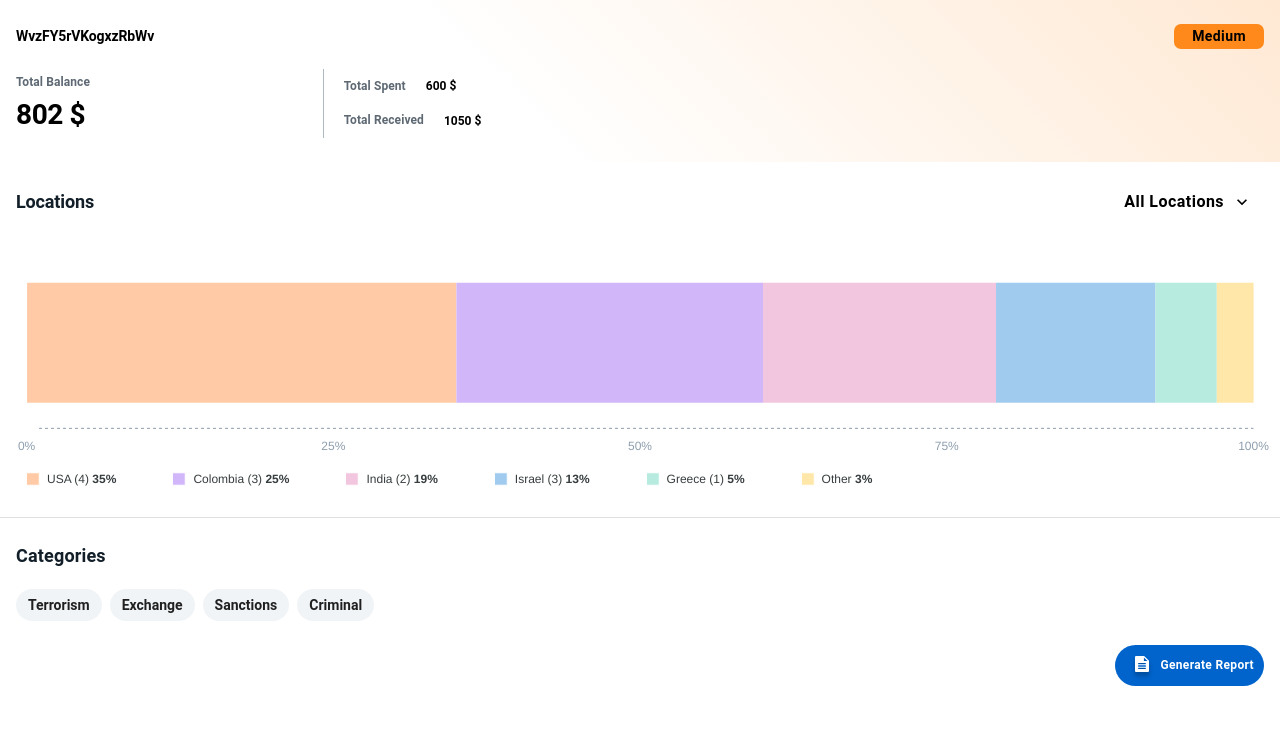
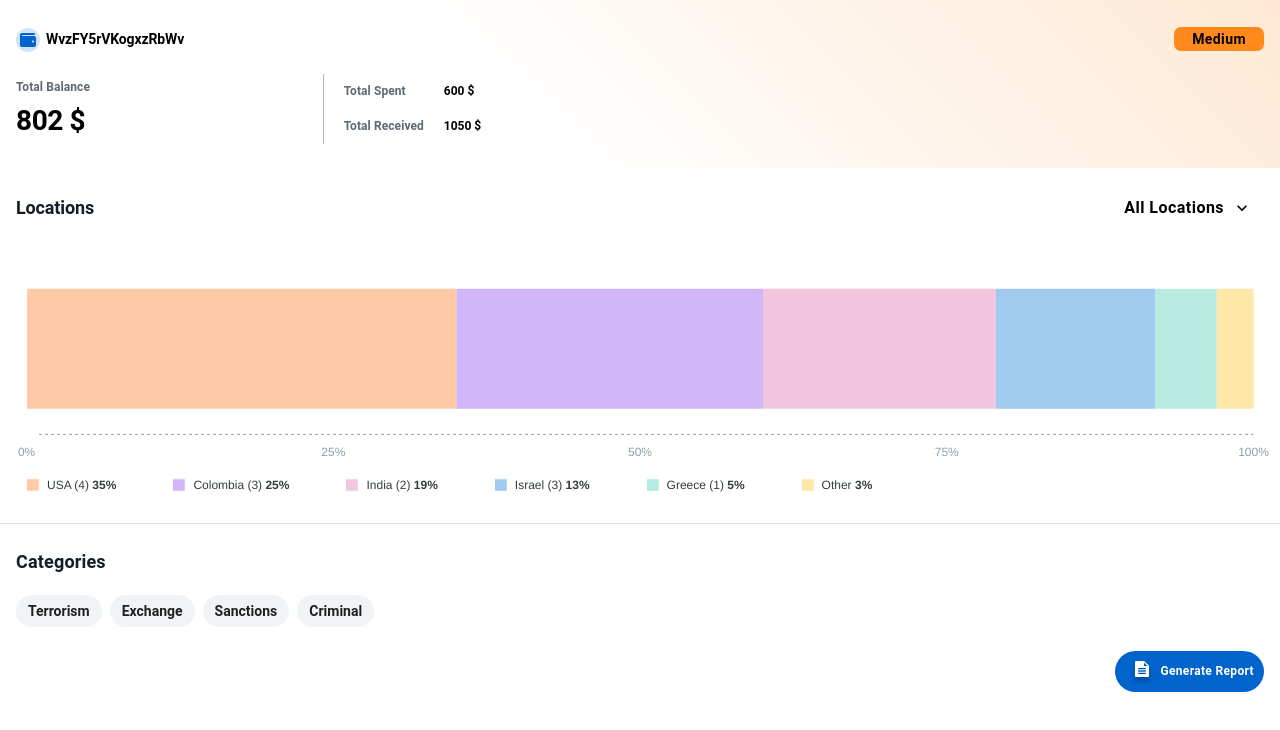
Before and after one commit to avesh-WO23/crypto-UI, a React (Create React App) app: page / in a window 1280 px wide. Shown: the top 730 px of the page. Built offline with nearby package versions, Linux system fonts and the light colour scheme.

Commit message:
Add Wallet Icon styles

```diff
--- a/src/components/classifier/Banner/BalanceBanner.jsx
+++ b/src/components/classifier/Banner/BalanceBanner.jsx
@@ -4,11 +4,13 @@ import { Container } from "../../common/Container";
 import SeverityButton from "../../common/buttons/SeverityButton";
 import { SectionHeading } from "../../common/styled/SectionHeading";
 import styles from "./styles.module.css";
+import WalletIcon from "../../../assets/svg/wallet.svg";
 
 const HeadingStyle = {
   fontWeight: 700,
   fontSize: "12px",
   color: "#5E6974",
+  width: "100px",
 };
 
 const WalletText = styled(Typography)({
@@ -16,21 +18,26 @@ const WalletText = styled(Typography)({
   fontWeight: 700,
 });
 
+const WalletIconSpan = styled("span")({
+  backgroundImage: `url(${WalletIcon})`,
+  backgroundRepeat: "no-repeat",
+  backgroundPosition: "left bottom 2px",
+  width: "30px",
+  height: "30px",
+});
+
 const BalanceBanner = () => {
   return (
     <Container
       sx={{ backgroundImage: "linear-gradient(45deg, white 40% , #FF891A30);" }}
     >
-      <Box
-        sx={{
-          display: "flex",
-          justifyContent: "space-between",
-          alignItems: "center",
-        }}
-      >
-        <WalletText variant="h2">WvzFY5rVKogxzRbWv</WalletText>
+      <div className={styles.walletHeading}>
+        <div className={styles.walletIcon}>
+          <WalletIconSpan />
+          <WalletText variant="h2">WvzFY5rVKogxzRbWv</WalletText>
+        </div>
         <SeverityButton text="Medium" bgColor="#FF891A" color="#000" />
-      </Box>
+      </div>
       <div className={styles.mainBalanceBox}>
         <div className={styles.totalBalance}>
           <SectionHeading variant="h4" sx={HeadingStyle}>
--- a/src/components/classifier/Banner/styles.module.css
+++ b/src/components/classifier/Banner/styles.module.css
@@ -6,6 +6,15 @@
 .balanceBox {
   display: flex;
   width: 100%;
+}
+.walletHeading {
+  display: flex;
+  justify-content: space-between;
+  align-items: center;
+}
+.walletIcon {
+  display: flex;
+  align-items: center;
 }
 .totalBalance {
   width: 25%;
@@ -22,5 +31,4 @@
 .remainingBalance {
   display: flex;
   align-items: center;
-  gap: 20px;
 }
```
